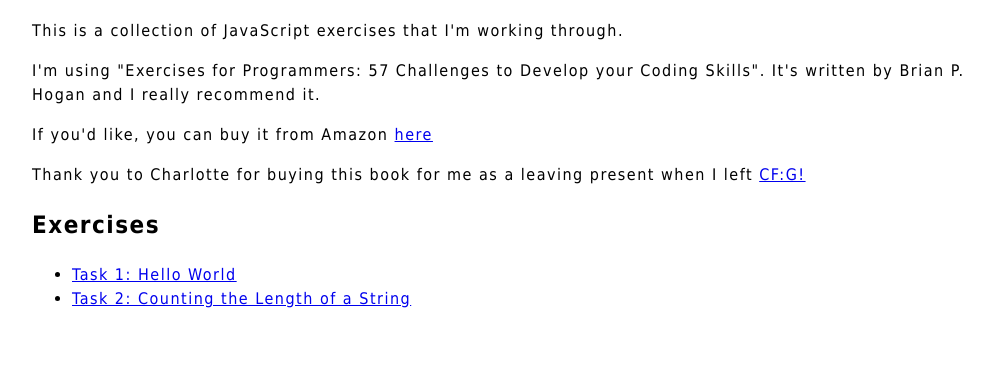
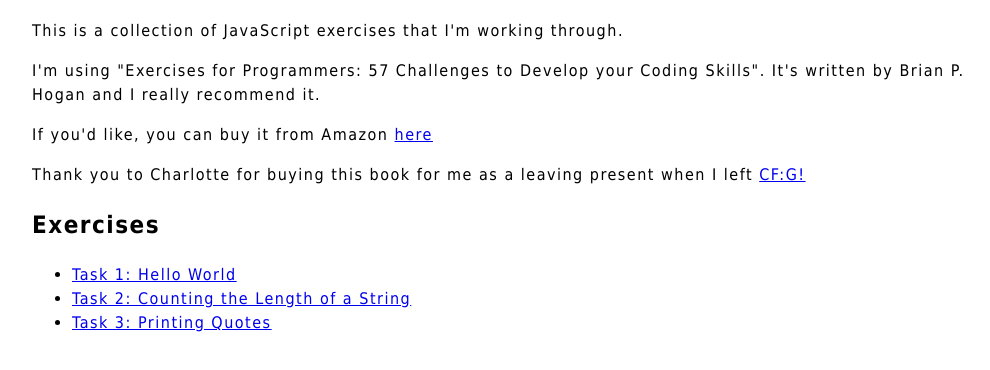
Before and after one commit to BNewing/JavaScript-57-Exercises-for-Programmers, a plain HTML site: page index.html in a window 1280 px wide. Shown: the part 122-492 px from the top of the page, without its empty margins (126-1116 px from the left). Drawn offline with Linux system fonts and the light colour scheme.

Commit message:
Add of link to task 3 in index

```diff
--- a/index.html
+++ b/index.html
@@ -17,6 +17,7 @@
   <ul>
     <li><a href="./Tasks/Task1/task1.html">Task 1: Hello World </a></li>
     <li><a href="./Tasks/Task2/task2.html">Task 2: Counting the Length of a String </a></li>
+    <li><a href="./Tasks/Task3/task3.html">Task 3: Printing Quotes </a></li>
   </ul>
 </body>
 
```
